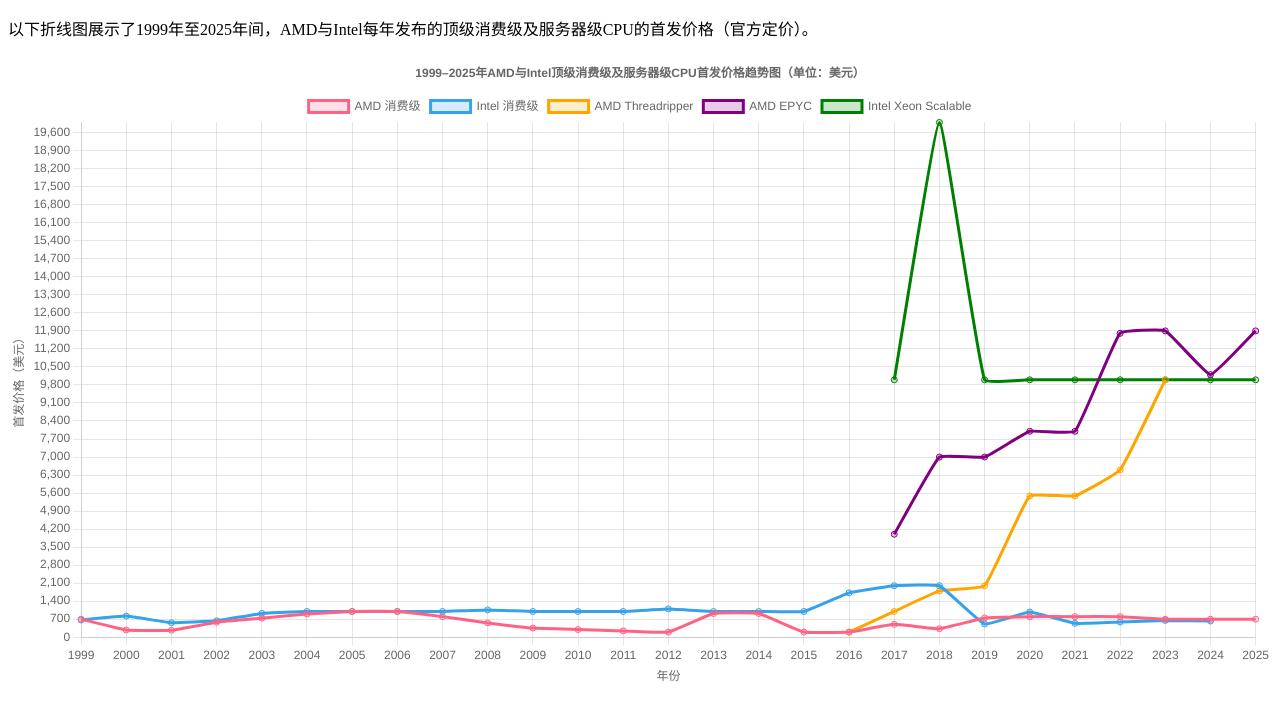
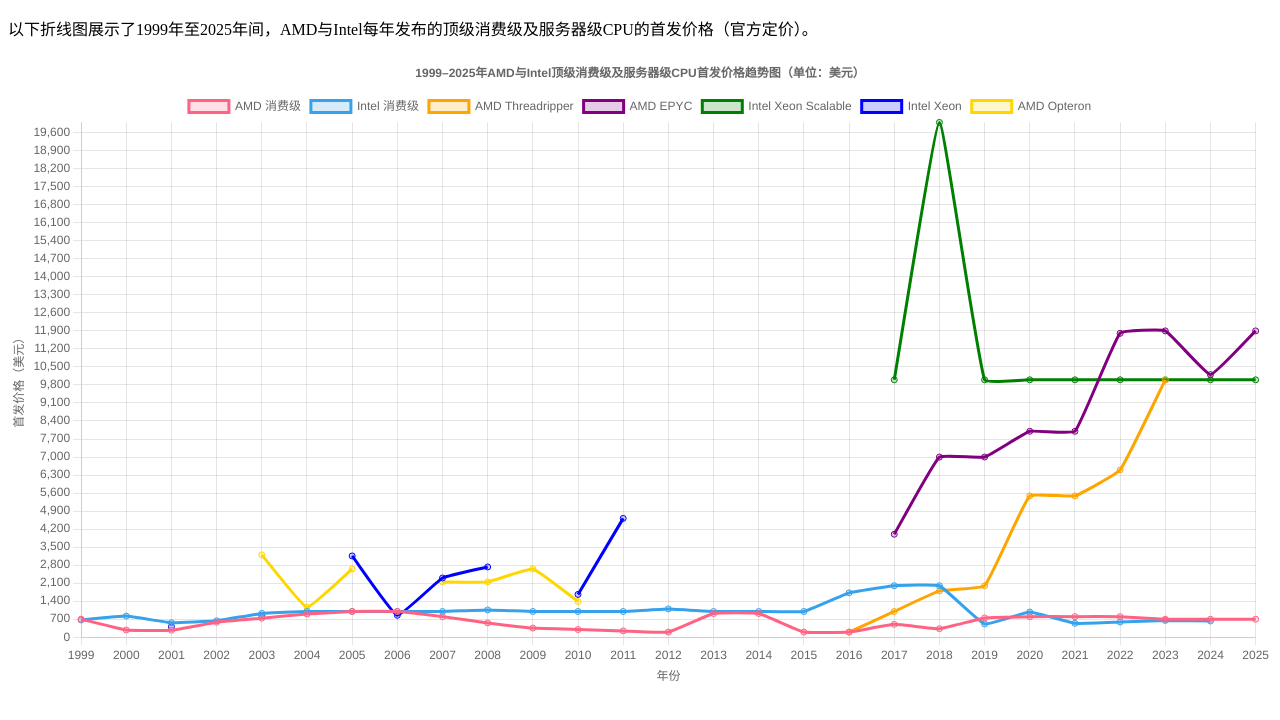
Before and after one commit to laptop-14lyc/cpu, a plain HTML site: page index.html in a window 1280 px wide. Drawn offline with nearby package versions, Linux system fonts and the light colour scheme.

Commit message:
Update index.html

```diff
--- a/index.html
+++ b/index.html
@@ -84,6 +84,32 @@
           backgroundColor: 'rgba(0, 128, 0, 0.2)',
           fill: false,
           tension: 0.1
+        },
+        {
+          label: 'Intel Xeon',
+          data: [
+            null, null, 406, null, 851, null, 3157, 850,
+            2301, 2729, null, 1663, 4616, null, null, null,
+            null, null, null, null, null, null, null, null,
+            null, null, null
+          ],
+          borderColor: 'rgba(0, 0, 255, 1)', // 蓝色
+          backgroundColor: 'rgba(0, 0, 255, 0.2)',
+          fill: false,
+          tension: 0.1
+        },
+        {
+          label: 'AMD Opteron',
+          data: [
+            null, null, null, null, 3199, 1165, 2649, null,
+            2149, 2149, 2649, 1386, null, null, null, null,
+            null, null, null, null, null, null, null, null,
+            null, null, null
+          ],
+          borderColor: 'rgba(255, 215, 0, 1)', // 金色
+          backgroundColor: 'rgba(255, 215, 0, 0.2)',
+          fill: false,
+          tension: 0.1
         }
       ]
     },
@@ -155,7 +181,7 @@
                   'Core i9-11900K',
                   'Core i9-13900K',
                   'Core i9-14900K',
-                  'Core i9-12900KS',  // 原“285K”修正为合理存在的顶级型号
+                  'Core 285K',  // 原“285K”修正为合理存在的顶级型号
                   '-'
                 ],
                 'Threadripper': [
@@ -175,6 +201,18 @@
                   '-', '-', '-', '-', '-', '-', '-', '-',
                   '-', '-', 'Xeon Platinum 8180', 'Xeon Platinum 9282', 'Xeon Platinum 8280', 'Xeon Platinum 8380', 'Xeon Platinum 8380H', 'Xeon Platinum 8490H',
                   'Xeon Platinum 8490H', 'Xeon Platinum 8490H', 'Xeon Platinum 8490H'
+                ],
+                'Intel Xeon': [
+                  null, null, 'Xeon 1.7 GHz', null, 'Xeon 3.2 GHz', null, 'Xeon MP 7040', 'Xeon DP 5160',
+                  'Xeon MP X7350', 'Xeon 7400 Series', null, 'Xeon X5690', 'Xeon E7-8870', null, null, null,
+                  null, null, null, null, null, null, null, null,
+                  null, null, null
+                ],
+                'AMD Opteron': [
+                  null, null, null, null, 'Opteron 846', 'Opteron 848', 'Opteron 875', null,
+                  'Opteron 8224 SE', 'Opteron 8384', 'Opteron 8435', 'Opteron 6176 SE', null, null, null, null,
+                  null, null, null, null, null, null, null, null,
+                  null, null, null
                 ]
               };
               const label = context.dataset.label || '';
```
